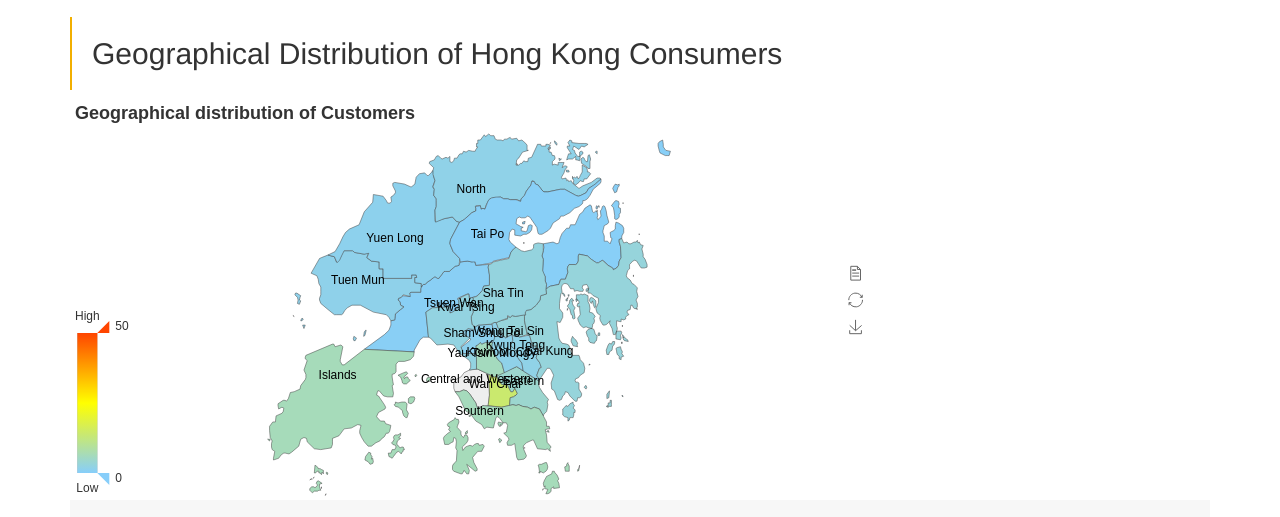
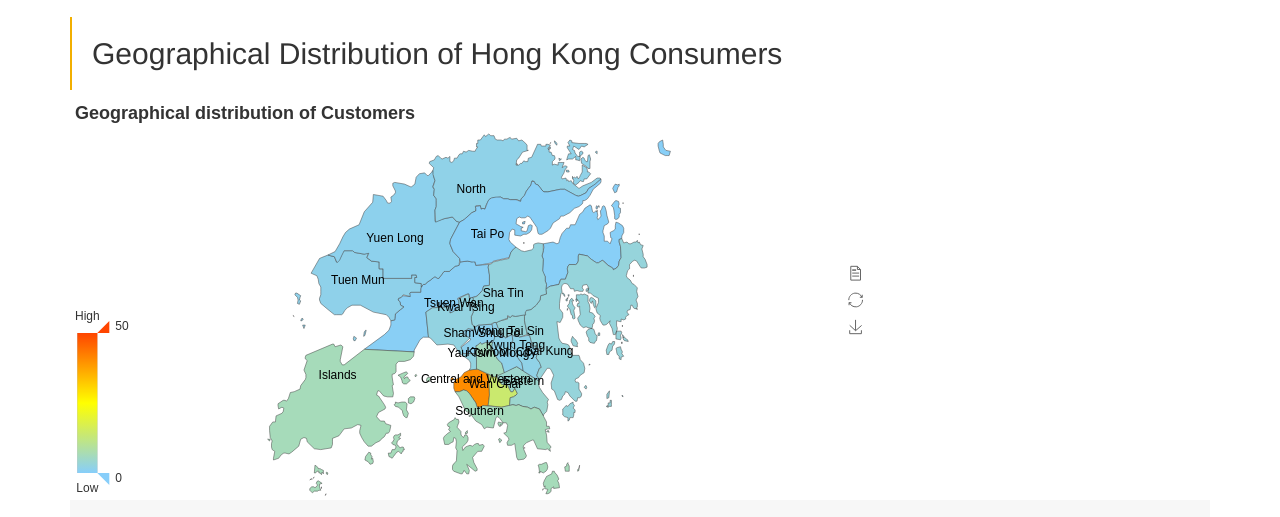
Before and after one commit to craftbeerproject/craftbeerproject, a plain HTML site: page index.html in a window 1280 px wide. Shown: the part 3796-4313 px from the top of the page. Drawn offline with nearby package versions, Linux system fonts and the light colour scheme.

Commit message:
Revert "中西區"
This reverts commit dbfae5ad13dc2b346d9dc463d26acdf6c8443763.

```diff
--- a/index.html
+++ b/index.html
@@ -347,7 +347,7 @@
                                         }
                                     },
                                     data: [{
-                                        name: '中西區',
+                                        name: 'Central and Western',
                                         value: 40.34
                                     }, {
                                         name: 'Eastern',
```
